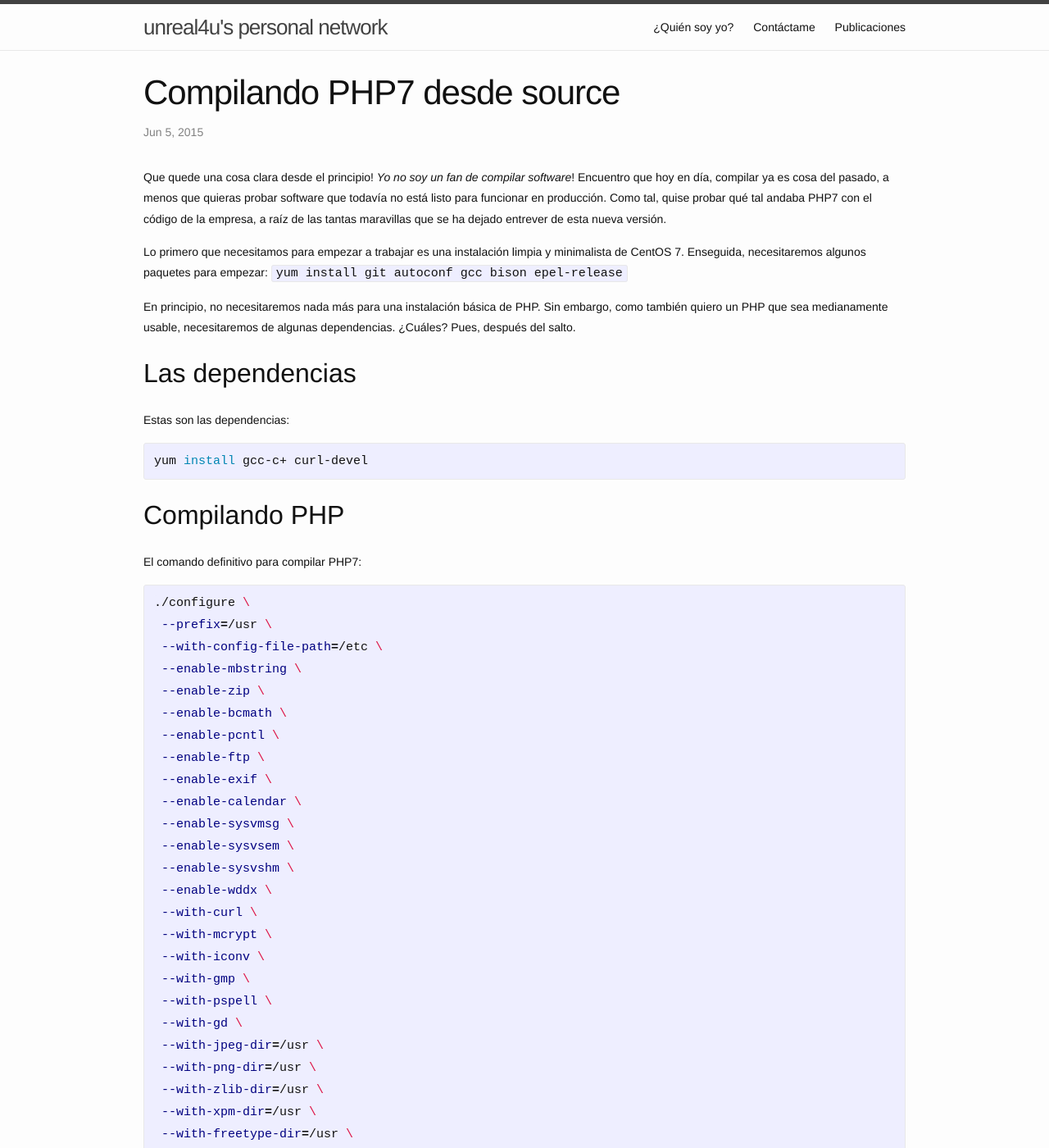
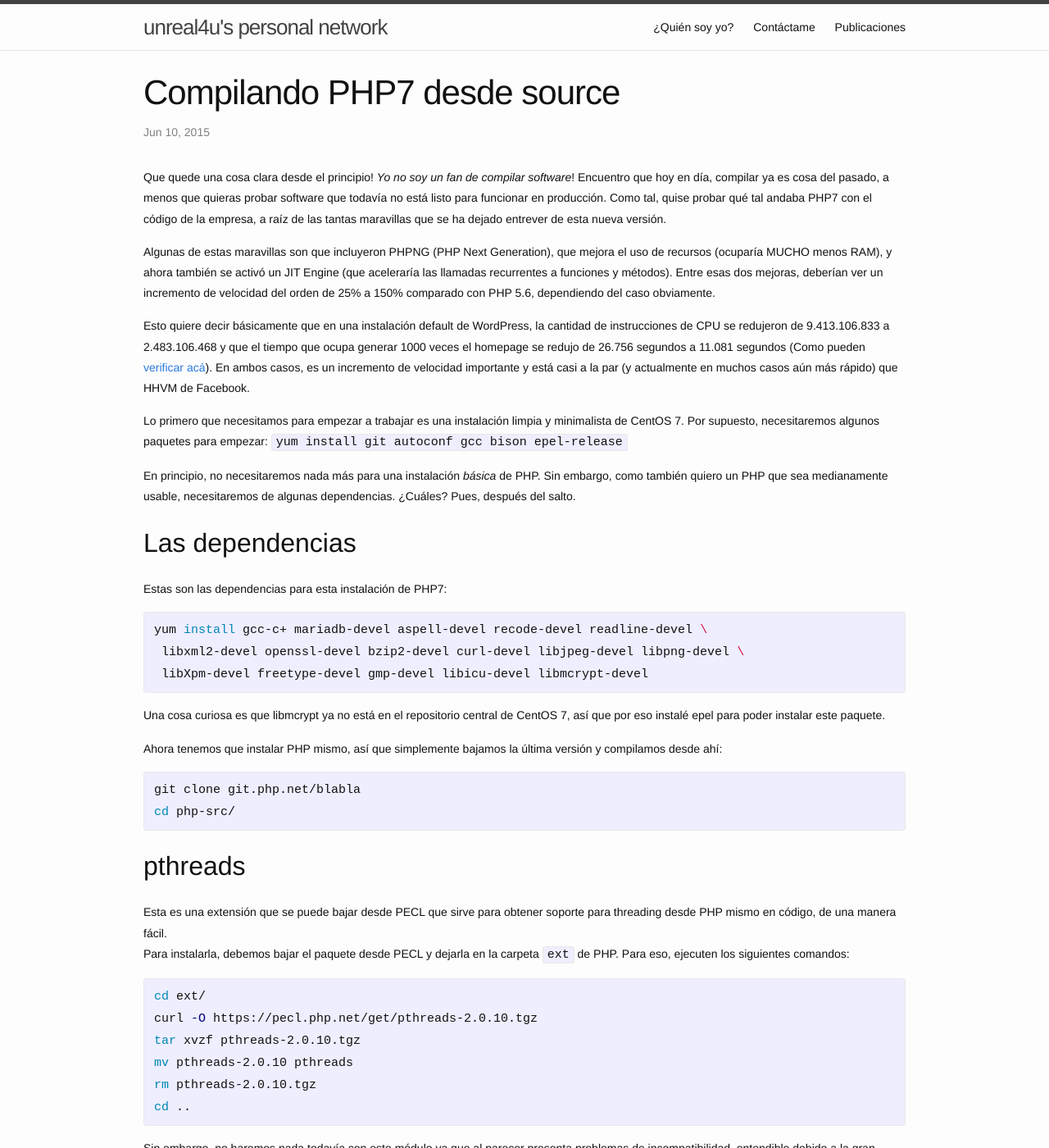
Before and after one commit to unreal4u/blog, a Jekyll site: the page built from _posts/2015/2015-06-10-compilando-php7-desde-source.markdown, in a window 1280 px wide and 1400 px high. Shown: the whole window at 82% size. Built offline with Jekyll 4.4.1, drawn with Linux system fonts in a browser that asks for light colours; comment, search, counter and statistics services are not loaded; some of the changed text lies outside the part shown.

Commit message:
Almost finished post

```diff
--- a/_posts/2015/2015-06-10-compilando-php7-desde-source.markdown
+++ b/_posts/2015/2015-06-10-compilando-php7-desde-source.markdown
@@ -1,6 +1,6 @@
 ---
 comments: true
-date: 2015-06-05 00:00:00+00:00
+date: 2015-06-10 00:00:00+00:00
 layout: post
 slug: compilando-php7-desde-source
 title: Compilando PHP7 desde source
@@ -10,29 +10,60 @@ categories:
 
 Que quede una cosa clara desde el principio! *Yo no soy un fan de compilar software*! Encuentro que hoy en día, compilar ya es cosa del pasado, a menos que quieras probar software que todavía no está listo para funcionar en producción. Como tal, quise probar qué tal andaba PHP7 con el código de la empresa, a raíz de las tantas maravillas que se ha dejado entrever de esta nueva versión.
 
-Lo primero que necesitamos para empezar a trabajar es una instalación limpia y minimalista de CentOS 7. Enseguida, necesitaremos algunos paquetes para empezar:
+Algunas de estas maravillas son que incluyeron PHPNG (PHP Next Generation), que mejora el uso de recursos (ocuparía MUCHO menos RAM), y ahora también se activó un JIT Engine (que aceleraría las llamadas recurrentes a funciones y métodos). Entre esas dos mejoras, deberían ver un incremento de velocidad del orden de 25% a 150% comparado con PHP 5.6, dependiendo del caso obviamente.
+
+Esto quiere decir básicamente que en una instalación default de WordPress, la cantidad de instrucciones de CPU se redujeron de 9.413.106.833 a 2.483.106.468 y que el tiempo que ocupa generar 1000 veces el homepage se redujo de 26.756 segundos a 11.081 segundos (Como pueden [verificar acá](https://docs.google.com/spreadsheets/d/1qW0avj2eRvPVxj_5V4BBNrOP1ULK7AaXTFsxcffFxT8/edit?pli=1#gid=1334306309)). En ambos casos, es un incremento de velocidad importante y está casi a la par (y actualmente en muchos casos aún más rápido) que HHVM de Facebook.
+
+Lo primero que necesitamos para empezar a trabajar es una instalación limpia y minimalista de CentOS 7. Por supuesto, necesitaremos algunos paquetes para empezar:
 <code>
 yum install git autoconf gcc bison epel-release
 </code>
 
-En principio, no necesitaremos nada más para una instalación básica de PHP. Sin embargo, como también quiero un PHP que sea medianamente usable, necesitaremos de algunas dependencias. ¿Cuáles? Pues, después del salto.
+En principio, no necesitaremos nada más para una instalación *básica* de PHP. Sin embargo, como también quiero un PHP que sea medianamente usable, necesitaremos de algunas dependencias. ¿Cuáles? Pues, después del salto.
 
 <!-- more -->
 
 ## Las dependencias
 
-Estas son las dependencias:
+Estas son las dependencias para esta instalación de PHP7:
 
 {% highlight bash %}
-yum install gcc-c+ curl-devel
+yum install gcc-c+ mariadb-devel aspell-devel recode-devel readline-devel \
+ libxml2-devel openssl-devel bzip2-devel curl-devel libjpeg-devel libpng-devel \
+ libXpm-devel freetype-devel gmp-devel libicu-devel libmcrypt-devel
 {% endhighlight %}
 
+Una cosa curiosa es que libmcrypt ya no está en el repositorio central de CentOS 7, así que por eso instalé epel para poder instalar este paquete.
+
+Ahora tenemos que instalar PHP mismo, así que simplemente bajamos la última versión y compilamos desde ahí:
+{% highlight bash %}
+git clone git.php.net/blabla
+cd php-src/
+{% endhighlight %}
+
+## pthreads
+
+Esta es una extensión que se puede bajar desde PECL que sirve para obtener soporte para threading desde PHP mismo en código, de una manera fácil.
+Para instalarla, debemos bajar el paquete desde PECL y dejarla en la carpeta <code>ext</code> de PHP. Para eso, ejecuten los siguientes comandos:
+
+{% highlight bash %}
+cd ext/
+curl -O https://pecl.php.net/get/pthreads-2.0.10.tgz
+tar xvzf pthreads-2.0.10.tgz
+mv pthreads-2.0.10 pthreads
+rm pthreads-2.0.10.tgz
+cd ..
+{% endhighlight %}
+
+Sin embargo, no haremos nada todavía con este módulo ya que al parecer presenta problemas de incompatibilidad, entendible debido a la gran cantidad
+de cosas distintas que hay en PHP7.
 
 ## Compilando PHP
 
 El comando definitivo para compilar PHP7:
 
 {% highlight bash %}
+./buildconf
 ./configure \
  --prefix=/usr \
  --with-config-file-path=/etc \
@@ -66,10 +97,18 @@ El comando definitivo para compilar PHP7:
  --with-zlib=/usr \
  --with-bz2=/usr \
  --with-recode=/usr \
- --with-mysqli=/usr/bin/mysql_config \
+ --with-mysqli=/usr/bin/mysql\_config \
  --enable-maintainer-zts \
  --enable-pthreads \
  --enable-intl \
  --enable-opcache \
- --enable-fpm
+ --enable-fpm \
+ --with-readline
 {% endhighlight %}
+
+Una vez compilado, podemos proceder a crear el build y la instalación propiamente tal, a tomar café!
+
+{% highlight bash %}
+make
+make install
+{% endhighlight %}
```
